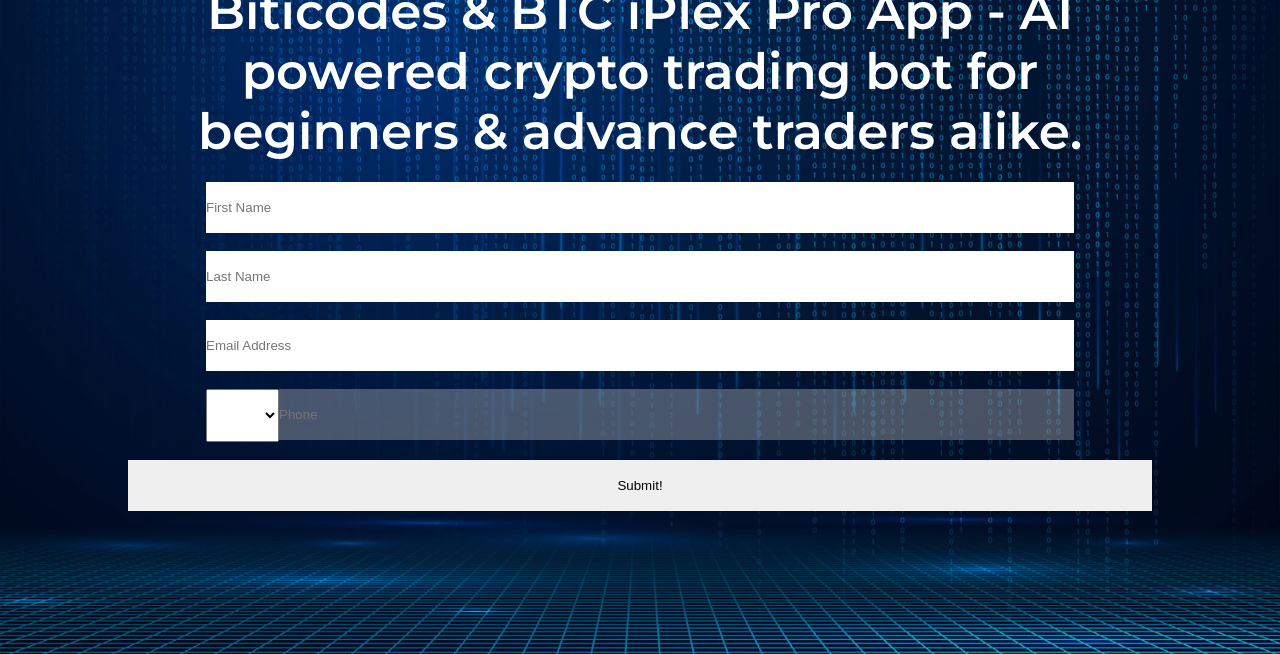
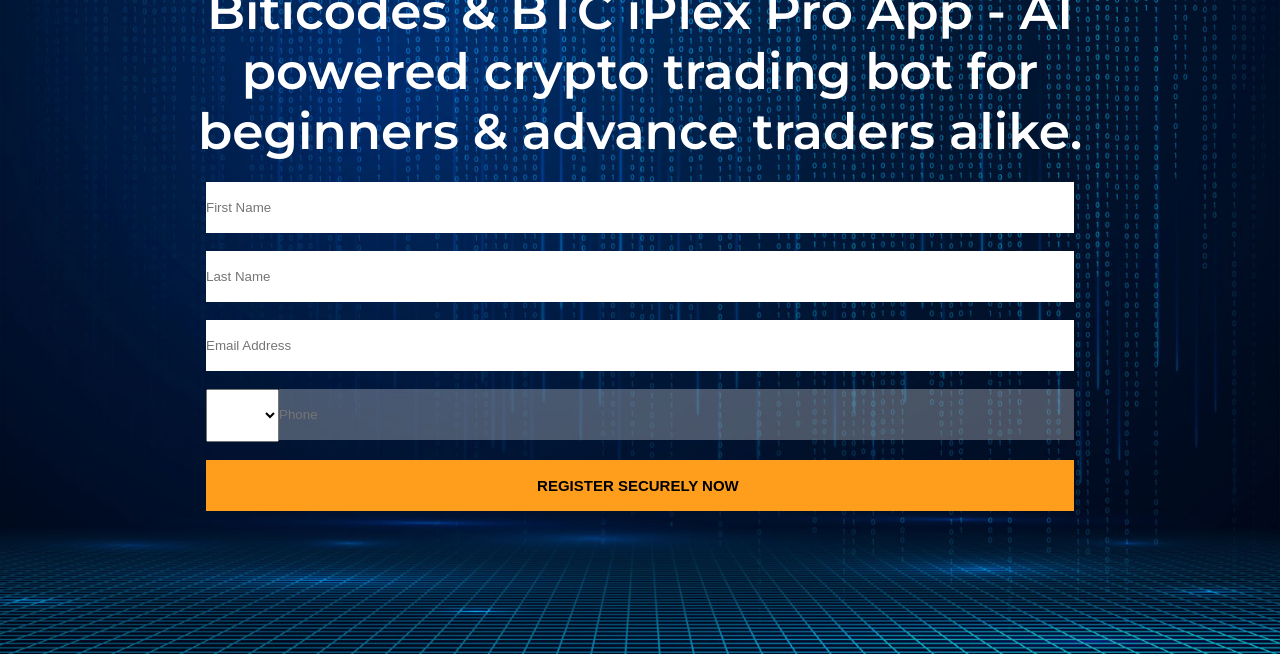
Before and after one commit to MiBoJRV/LiberMediaGroup, a plain HTML site: page index.html in a window 1280 px wide. Shown: the part 145-799 px from the top of the page. Drawn offline with nearby package versions, Linux system fonts and the light colour scheme.

Commit message:
add structure

```diff
--- a/index.html
+++ b/index.html
@@ -65,7 +65,10 @@
         <div class="error-message dr-field-phone-error"></div>
       </div>
       <p class="dr-field-message" style="display: none;"></p>
-      <input type="submit" class="dr-field-submit" id="submit_btn" value="Submit!">
+      <div class="form__field">
+
+        <input type="submit" class="dr-field-submit" id="submit_btn" value="Register securely now ">
+      </div>
     </form>
 
   </div>
--- a/styles/style.scss
+++ b/styles/style.scss
@@ -114,6 +114,7 @@
       display: flex;
 
     }
+
     .code-select {
       height: 51px;
       margin-bottom: 18px;
@@ -131,6 +132,13 @@
     //border: 2px solid transparent;
     outline: none;
     border: none;
+  }
+
+  .dr-field-submit {
+    background: #ff9e1c;
+    text-transform: uppercase;
+    font-size: 15px;
+    font-weight: 700;
   }
 }
 
@@ -151,10 +159,10 @@
 footer {
   margin-top: auto;
   background-image: url("../images/footer_bg.jpeg");
-  color : #ffffff;
+  color: #ffffff;
 
   a {
-    color : #ffffff;
+    color: #ffffff;
   }
 
   img {
```
Also changed, not shown: styles/style.css, 1 other file.
